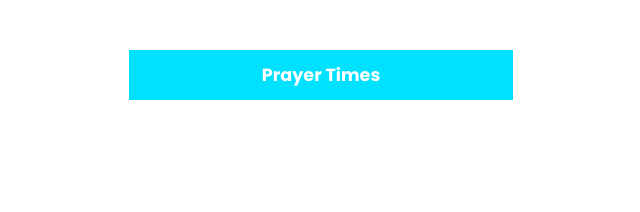
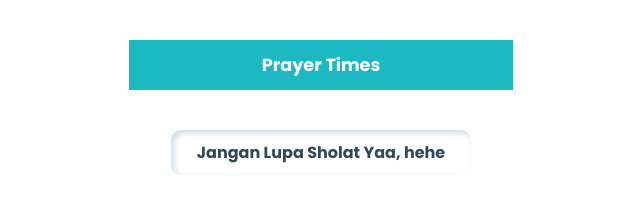
Before and after one commit to AndikaPurnamaPutra/prayer-times.github.io, a plain HTML site: page index.html in a window 1280 px wide. Shown: the whole page, without its empty margins (319-959 px from the left). Drawn offline with Linux system fonts and the light colour scheme.

Commit message:
ngubah dikit

```diff
--- a/index.html
+++ b/index.html
@@ -12,8 +12,9 @@
 
 <body>
     <div class="container">
-        <div id="app">
-
+        <div id="app"> </div>
+        <div class="box">
+            <h4>Jangan Lupa Sholat Yaa, hehe</h4>
         </div>
     </div>
 </body>
--- a/style.css
+++ b/style.css
@@ -5,16 +5,32 @@ body {
     font-family: 'Poppins', sans-serif;
 }
 
+.container {
+    text-align: center;
+}
+
+.box {
+    width: 300px;
+    margin: 0 auto;
+    border-radius: 10px;
+    box-shadow: rgb(204, 219, 232) 3px 3px 6px 0px inset, rgba(255, 255, 255, 0.5) -3px -3px 6px 1px inset;
+}
+
+.box h4 {
+    color: #334756;
+    padding: 10px 20px;
+}
+
 #app {
     width: 30%;
-    margin: 50px auto;
+    margin: 40px auto;
 }
 
 #app h3 {
     font-size: 1.1rem;
     margin: 0;
     padding: 12px 22px;
-    background-color: rgb(0, 225, 255);
+    background-color: #1DB9C3;
     color: #fff;
     text-align: center;
 }
@@ -42,3 +58,10 @@ body {
     color: #fff;
     cursor: pointer;
 }
+
+@media (max-width: 575.98px) {
+    #app {
+        width: 350px;
+        margin: 50px auto;
+    }
+}
```
